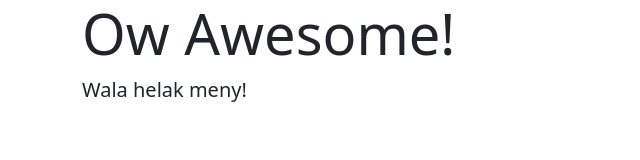
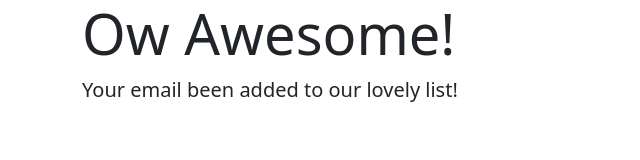
Before and after one commit to AbdallahEssamGaber/Newsletter-signup, a website: page success.html in a window 1280 px wide. Shown: the whole page, without its empty margins (0-640 px from the left). Drawn offline with nearby package versions, Linux system fonts and the light colour scheme.

Commit message:
Updating success.html textwq

```diff
--- a/success.html
+++ b/success.html
@@ -10,7 +10,7 @@
       <div class="jumbotron jumbatron-fluid">
         <div class="container">
           <h1 class="display-4">Ow Awesome!</h1>
-          <p class="lead">Wala helak meny!</p>
+          <p class="lead">Your email been added to our lovely list!</p>
         </div>
       </div>
   </body>
```
